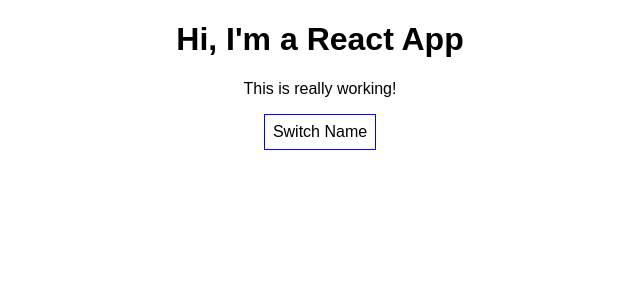
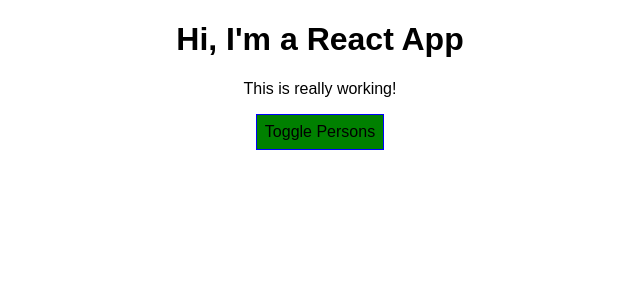
Before and after one commit to ashiots2/ReactTheCompleteGuide, a React (Create React App) app: page / in a window 1280 px wide. Shown: the top 300 px of the page, without its empty margins (320-960 px from the left). Built offline with nearby package versions, Linux system fonts and the light colour scheme.

Commit message:
started on section 5: styling (finished 67)

```diff
--- a/src/App.css
+++ b/src/App.css
@@ -22,7 +22,19 @@
     font-size: large;
 }
 
+.red {
+    color: red;
+}
+
+.bold {
+    font-weight: bold;
+}
+
 @keyframes App-logo-spin {
-  from { transform: rotate(0deg); }
-  to { transform: rotate(360deg); }
+    from {
+        transform: rotate(0deg);
     }
+    to {
+        transform: rotate(360deg);
+    }
+}
--- a/src/App.js
+++ b/src/App.js
@@ -48,7 +48,7 @@
 
   render() {
     const style = {
-      backgroundColor: "white",
+      backgroundColor: "green",
       font: "inherit",
       border: "1px solid blue",
       padding: "8px",
@@ -66,12 +66,22 @@
           }}/>
         })}
       </div>);
+
+      style.backgroundColor = "red";
+    }
+
+    const classes = [];
+    if (this.state.persons.length < 3) {
+      classes.push("red");
+    }
+    if (this.state.persons.length < 2) {
+      classes.push("bold");
     }
 
     return <div className="App">
       <h1>Hi, I'm a React App</h1>
-      <p>This is really working!</p>
-      <button style={style} onClick={this.togglePersonsHandler}>Switch Name</button>
+      <p className={classes.join(" ")}>This is really working!</p>
+      <button style={style} onClick={this.togglePersonsHandler}>Toggle Persons</button>
       {persons}
     </div>;
   }
```
Lines whose indentation alone changed are shown as unchanged.
